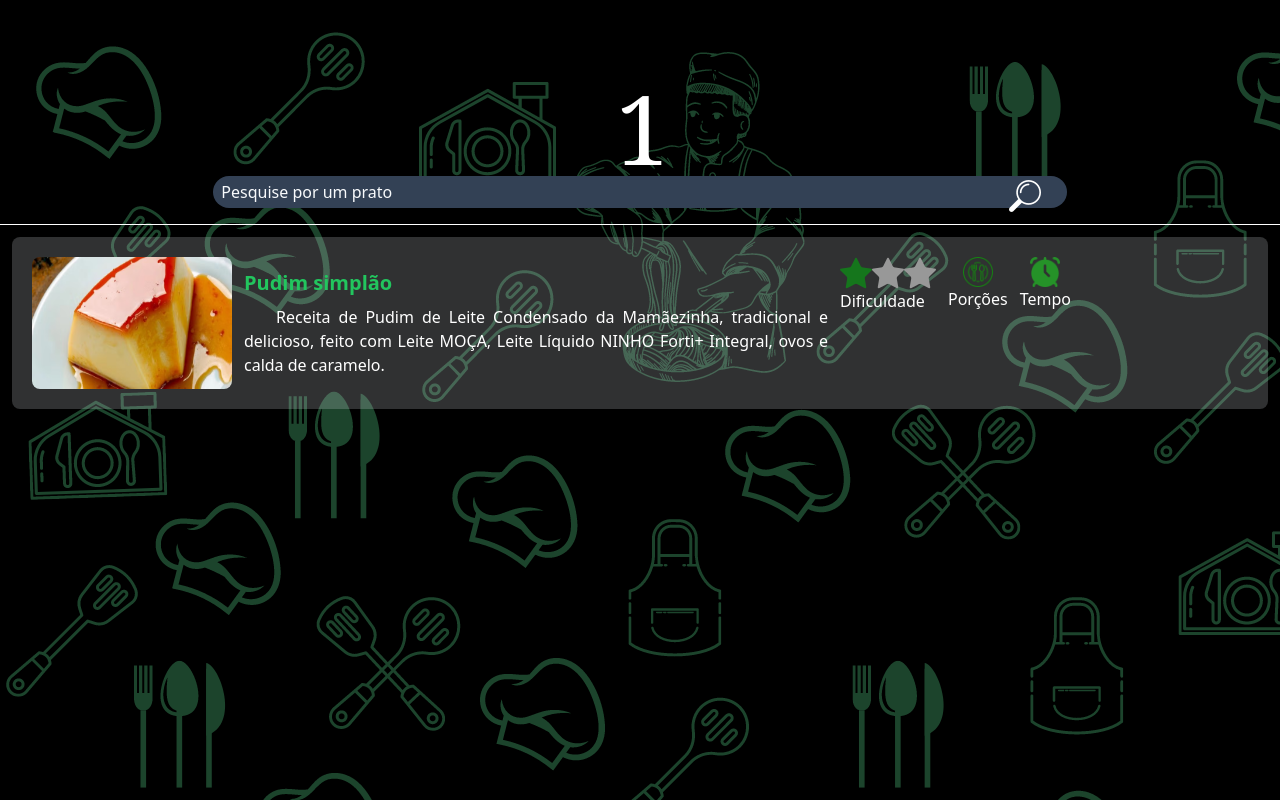
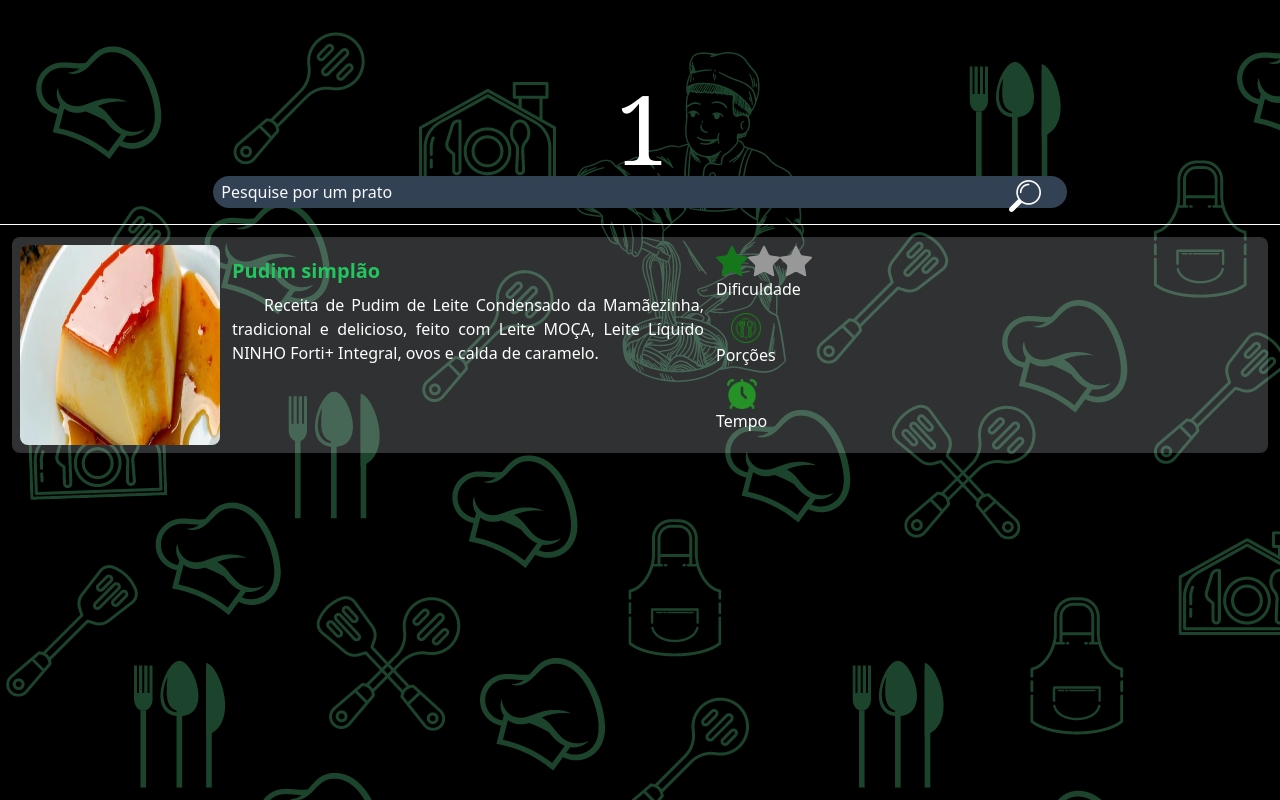
Before and after one commit to Andre-MB/front-ChefOnline, a React (Vite) app: page /category/1 in a window 1280 px wide. Built offline with nearby package versions, Linux system fonts and the light colour scheme.

Commit message:
updated page category

```diff
--- a/pages/Category.jsx
+++ b/pages/Category.jsx
@@ -26,17 +26,15 @@ export default function Category() {
           />
         </div>
 
-        <div className=" text-white flex border-t border-white w-full mt-10">
-          <div className="flex p-5 w-full bg-slate-100 bg-opacity-20 rounded-lg m-3">
+        <div className=" text-white flex border-t border-white  mt-10">
+          <div className="flex p-2 w-full bg-slate-100 bg-opacity-20 rounded-lg m-3">
             <img
-              className="rounded-lg"
-              width="200px"
-              height="200px"
+              className="imagemDoCard rounded-lg"
               src="../public/image.png"
               alt=""
             />
 
-            <div className="flex flex-col w-2/4 p-3 ">
+            <div className="flex flex-col w-2/5 p-3 ">
               <h1 className="text-xl text-green-500 font-bold">
                 Pudim simplão
               </h1>
@@ -47,7 +45,7 @@ export default function Category() {
               </p>
             </div>
 
-            <div className="flex gap-3 w-1/3">
+            <div className="flex flex-col gap-3 w-1/3">
               <div className="flex flex-col">
                 <div className="flex">
                   <img src="../public/black-star-silhouette-verde.png" alt="" />
@@ -57,17 +55,23 @@ export default function Category() {
                 <h1>Dificuldade</h1>
               </div>
 
+              <div className="flex flex-col items-start w-max">
                 <div className="flex flex-col items-center">
                   <img src="../public/prato.png" alt="" width={30} />
                   <h1>Porções</h1>
                 </div>
+              </div>
 
+              <div className="flex flex-col items-start">
                 <div className="flex flex-col items-center">
                   <img src="../public/despertador2.png" width={30} alt="" />
                   <h1>Tempo</h1>
                 </div>
               </div>
             </div>
+
+            {/*  */}
+          </div>
         </div>
       </div>
     </>
--- a/src/App.css
+++ b/src/App.css
@@ -32,3 +32,8 @@ body {
 .search {
   margin-left: 58%;
 }
+
+.imagemDoCard {
+  width: 200px;
+  height: 200px;
+}
```
Lines whose indentation alone changed are shown as unchanged.
